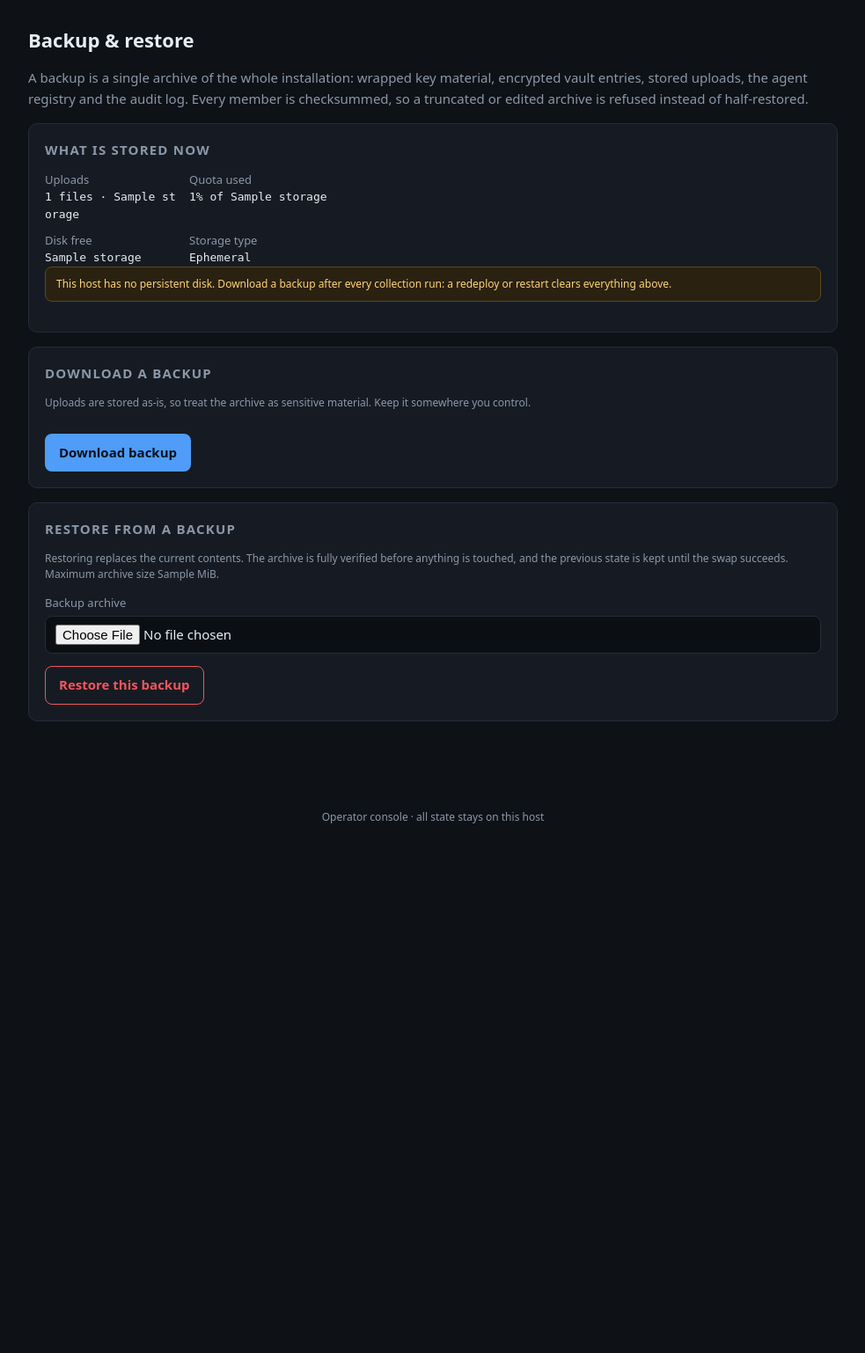
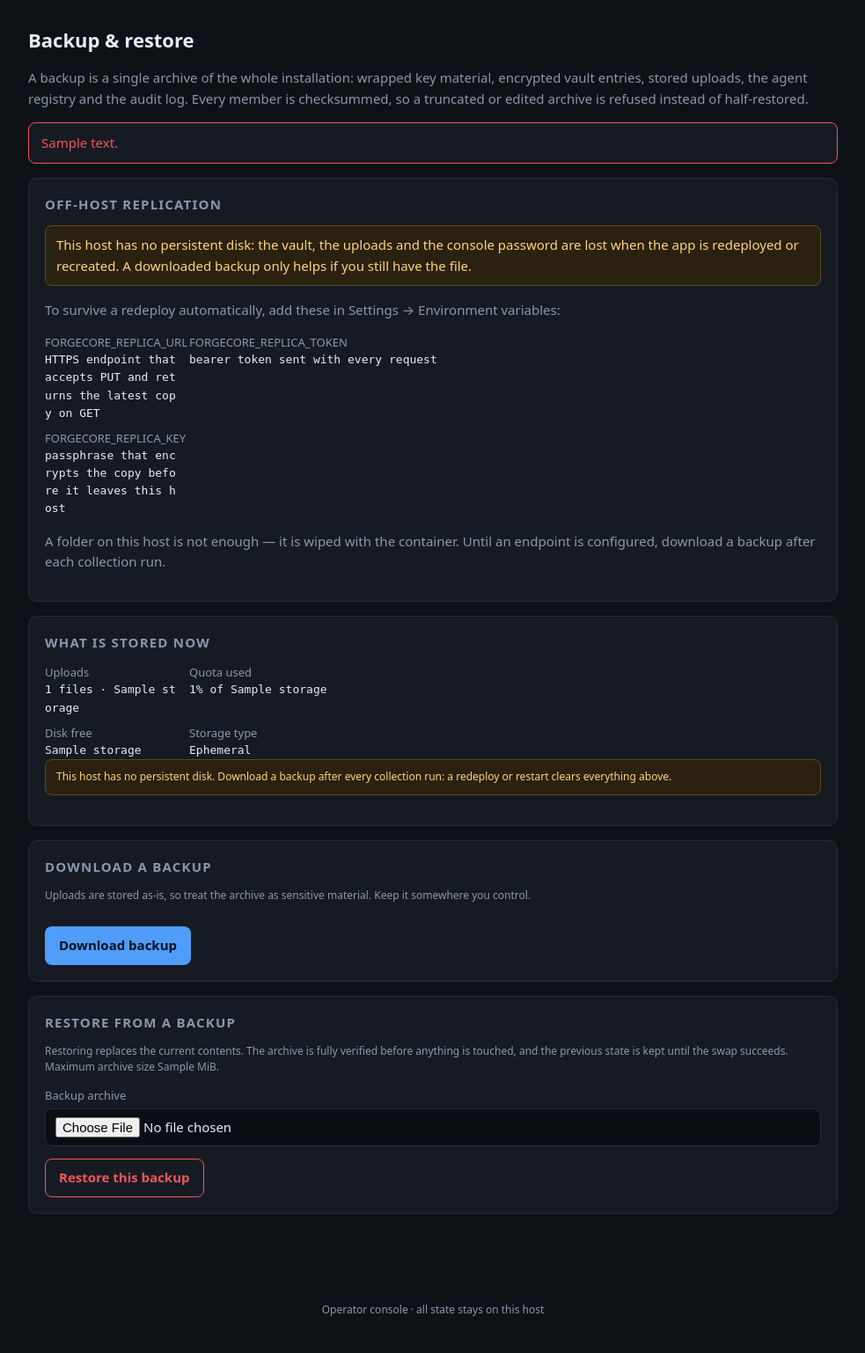
Before and after one commit to vibossthegoat23-prog/forgecore-os, a FastAPI app: template forgecore/templates/backup.html in a window 1280 px wide. Shown: the part 48-1586 px from the top of the page at 88% size, without its empty margins (148-1131 px from the left). Before the commit the page ends 984 px from the top, so only its background shows below. Run offline with FastAPI, Linux system fonts and the light colour scheme; the template is opened without the code that fills it: most values are stand-ins (such as "Sample title", 1, 10 or a date in 2020).

Commit message:
AppJet agent update (2 files)
- Edit forgecore/templates/base.html
- Edit forgecore/templates/backup.html

```diff
--- a/forgecore/templates/backup.html
+++ b/forgecore/templates/backup.html
@@ -6,6 +6,55 @@
   material, encrypted vault entries, stored uploads, the agent registry and the
   audit log. Every member is checksummed, so a truncated or edited archive is
   refused instead of half-restored.</p>
+
+{% if replica_restore_note %}
+<p class="{{ 'notice' if replica_restore_note.ok else 'error' }}">{{ replica_restore_note.message }}</p>
+{% endif %}
+
+<section class="card">
+  <h2>Off-host replication</h2>
+  {% if replica.configured %}
+  <p class="muted">Every change is sealed with AES-256-GCM and copied to
+    <strong>{{ replica.endpoint }}</strong>, and restored automatically when the app
+    starts with no local state &mdash; for example after a redeploy.</p>
+  <dl class="facts">
+    <div><dt>Automatic restore</dt>
+      <dd>{% if replica.autorestore %}on{% else %}off{% endif %}</dd></div>
+    <div><dt>Encryption key</dt>
+      <dd>{% if replica.key_configured %}set{% else %}missing &mdash; replication refused{% endif %}</dd></div>
+    <div><dt>Last copy</dt>
+      <dd>{% if replica.last_at %}{{ replica.last_at }}{% else %}not yet{% endif %}</dd></div>
+    <div><dt>Last result</dt>
+      <dd>{% if replica.last_ok %}succeeded{% elif replica.last_ok is none %}&mdash;{% else %}failed: {{ replica.last_error }}{% endif %}</dd></div>
+  </dl>
+  <form method="post" action="/backup/replica/push" class="inline">
+    <input type="hidden" name="csrf_token" value="{{ csrf_token }}">
+    <button type="submit">Push copy now</button>
+  </form>
+  <form method="post" action="/backup/replica/restore" class="inline">
+    <input type="hidden" name="csrf_token" value="{{ csrf_token }}">
+    <button type="submit">Restore from replica</button>
+  </form>
+  {% else %}
+  <p class="warn">This host has no persistent disk: the vault, the uploads and the
+    console password are lost when the app is redeployed or recreated. A downloaded
+    backup only helps if you still have the file.</p>
+  <p class="muted">To survive a redeploy automatically, add these in
+    Settings &rarr; Environment variables:</p>
+  <dl class="facts">
+    <div><dt>FORGECORE_REPLICA_URL</dt>
+      <dd>HTTPS endpoint that accepts <code>PUT</code> and returns the latest copy on
+        <code>GET</code></dd></div>
+    <div><dt>FORGECORE_REPLICA_TOKEN</dt>
+      <dd>bearer token sent with every request</dd></div>
+    <div><dt>FORGECORE_REPLICA_KEY</dt>
+      <dd>passphrase that encrypts the copy before it leaves this host</dd></div>
+  </dl>
+  <p class="muted">A folder on this host is not enough &mdash; it is wiped with the
+    container. Until an endpoint is configured, download a backup after each
+    collection run.</p>
+  {% endif %}
+</section>
 
 <section class="card">
   <h2>What is stored now</h2>
--- a/forgecore/templates/base.html
+++ b/forgecore/templates/base.html
@@ -27,9 +27,35 @@
 </header>
 <main>
   {% if signed_in and not storage_persistent %}
-  <p class="warn">Ephemeral storage: this host has no persistent disk, so collected
-    files and vault entries are lost when the app is redeployed or recreated.
-    Download a backup from <a href="/backup">Backup</a> after each collection run.</p>
+    {% if replica.configured %}
+    <p class="notice">Ephemeral disk, replicated state: this host has no persistent
+      disk, so every change is encrypted and copied to {{ replica.endpoint }}
+      {% if replica.last_at %}(last copy {{ replica.last_at }}{% if replica.last_ok %}{% else %} failed: {{ replica.last_error }}{% endif %}){% endif %}.
+      A redeploy restores it automatically.
+      <a href="/backup">Manage replication</a></p>
+    {% else %}
+    <p class="warn">Ephemeral storage: this host has no persistent disk, so collected
+      files and vault entries are lost when the app is redeployed or recreated.
+      Configure off-host replication on <a href="/backup">Backup</a> to survive a
+      redeploy, or download a backup after each collection run.</p>
+    {% endif %}
+  {% endif %}
+  {% if signed_in and vault_locked and inline_unlock %}
+  <section class="card">
+    <h2>The vault is locked</h2>
+    <p class="muted">Entries stay encrypted until you unlock them. The key is held in
+      memory only, so a restart locks the vault again.</p>
+    <form method="post" action="/vault/unlock">
+      <input type="hidden" name="csrf_token" value="{{ csrf_token }}">
+      <input type="hidden" name="next" value="{{ current_path }}">
+      <label for="unlock-password">Vault password</label>
+      <input id="unlock-password" name="password" type="password" required
+             autocomplete="current-password">
+      <button type="submit">Unlock vault</button>
+    </form>
+    <p class="muted"><a href="/recover">Forgot the vault password? Use the recovery
+      code</a></p>
+  </section>
   {% endif %}
   {% if notice %}<p class="notice">{{ notice }}</p>{% endif %}
   {% if error %}<p class="error">{{ error }}</p>{% endif %}
```
